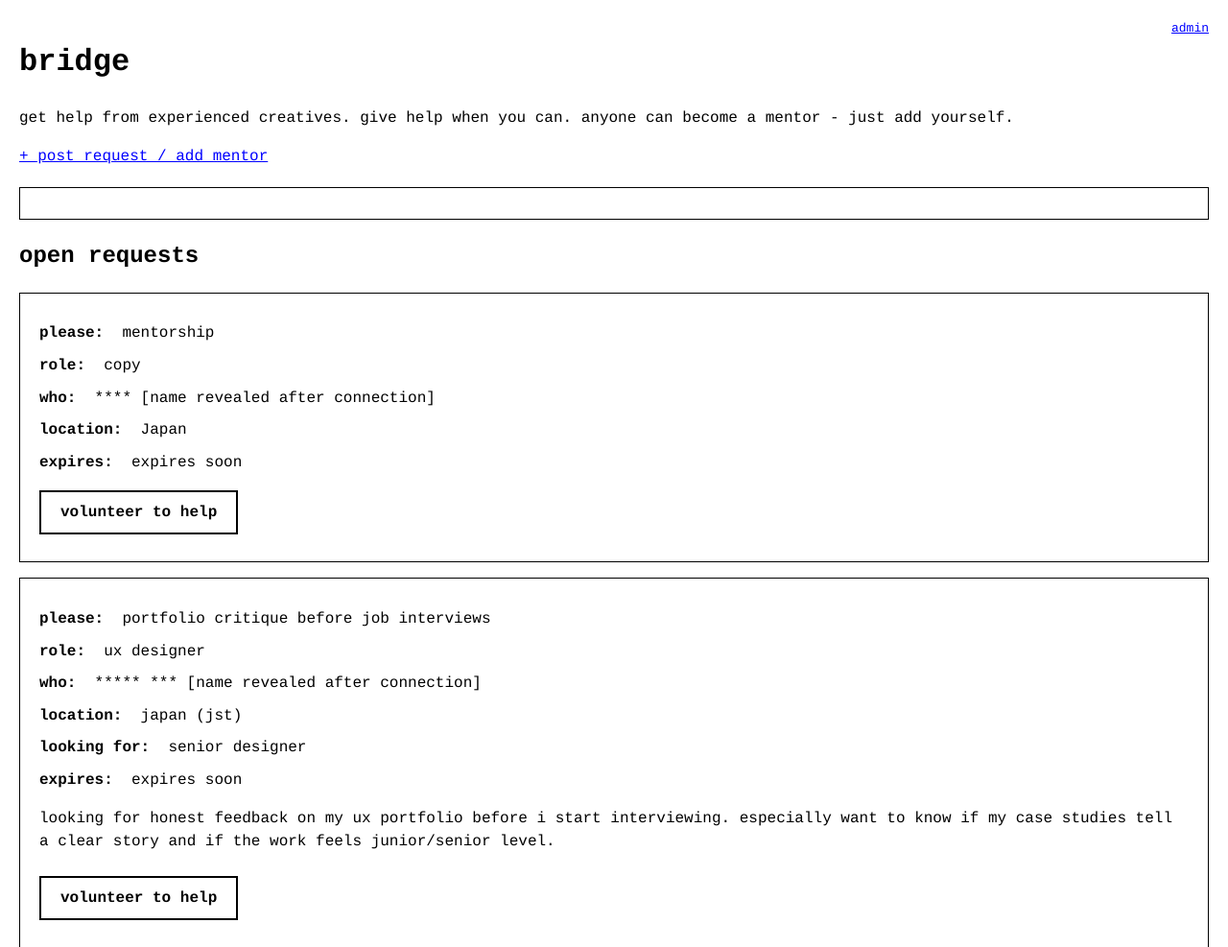
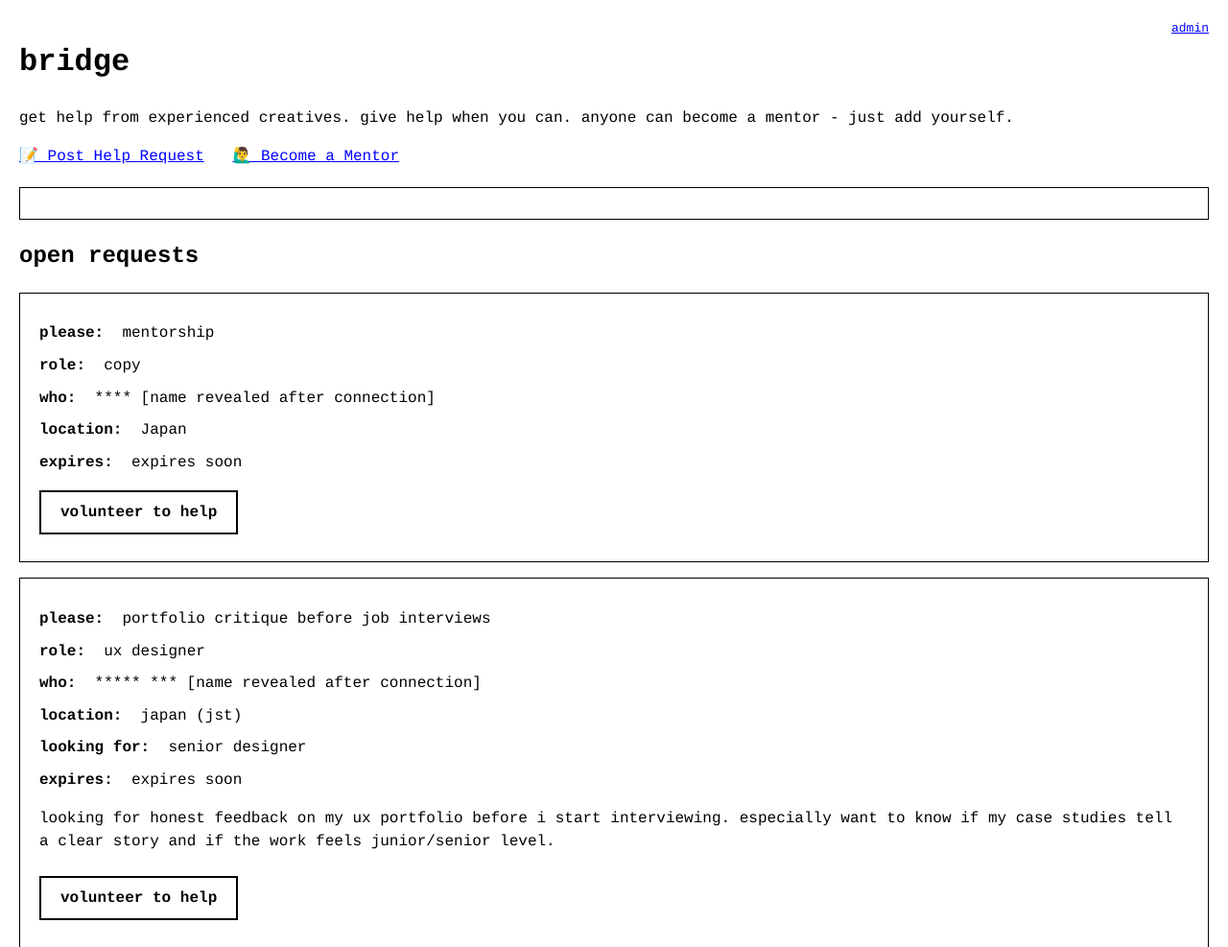
Before and after one commit to erickrosa2/bridge_clean, an Eleventy site: page src/index.njk in a window 1280 px wide. Shown: the top 987 px of the page at 96% size. Built offline with nearby package versions, Linux system fonts and the light colour scheme; Eleventy itself is replaced by a stand-in of ours; files that its build step writes are made by us from their sources.

Commit message:
Update index.njk

```diff
--- a/src/index.njk
+++ b/src/index.njk
@@ -9,7 +9,10 @@ title: bridge - creative mentorship
 
 <h1>bridge</h1>
 <p>get help from experienced creatives. give help when you can. anyone can become a mentor - just add yourself.</p>
-<p><a href="/admin/">+ post request / add mentor</a></p>
+<p>
+  <a href="/admin/#/collections/requests/new" style="margin-right: 20px; text-decoration: underline;">📝 Post Help Request</a>
+  <a href="/admin/#/collections/mentors/new" style="text-decoration: underline;">🙋‍♂️ Become a Mentor</a>
+</p>
 
 <div class="metrics">
   {% for metric in collections.liveMetrics %}{{ metric.mentorCount }} mentors available - {{ metric.bridgeCount }} bridges crossed{% endfor %}
```
